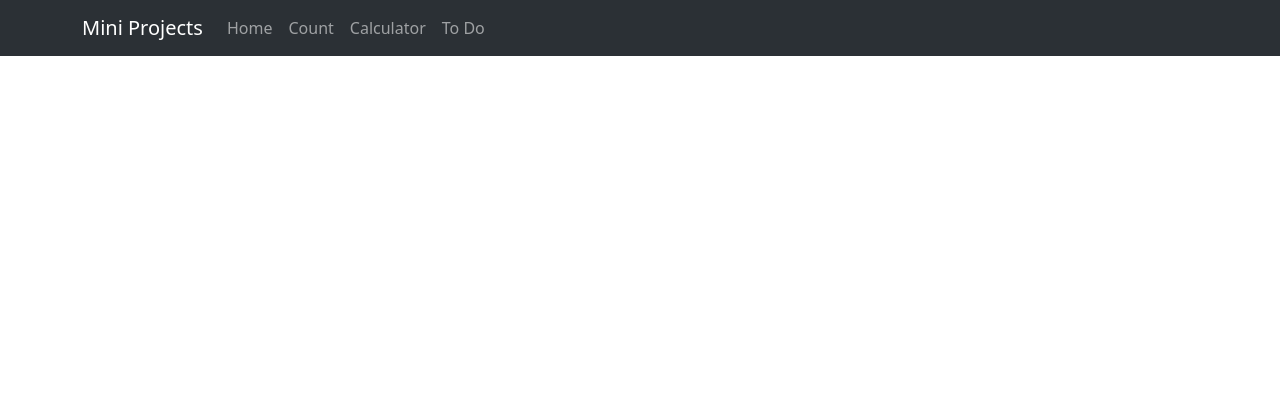
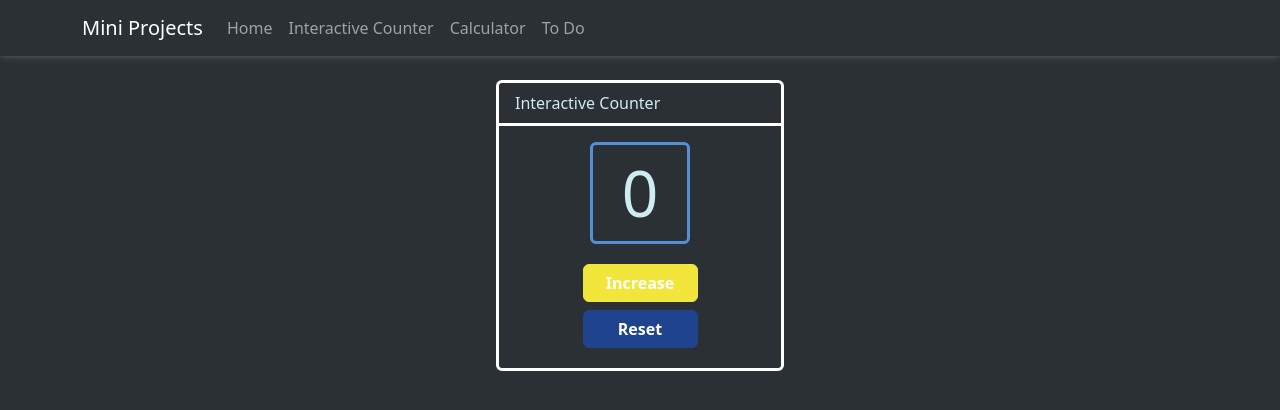
Before and after one commit to LizzColDev/mini-projects, a React (Vite) app: page / in a window 1280 px wide. Shown: the top 410 px of the page. Built offline with nearby package versions, Linux system fonts and the light colour scheme.

Commit message:
Added ContainerCounter Component and logic

```diff
--- a/src/App.jsx
+++ b/src/App.jsx
@@ -1,9 +1,20 @@
+import { Container } from 'react-bootstrap'
 import NavBar from './components/NavBar'
+import Home from './pages/Home'
 
 function App() {
 
   return (
-<NavBar/>
+    <Container
+    style={{
+      maxWidth: '100%',
+      padding: '0'
+    }}
+        >
+      <NavBar/>
+      <Home/>
+    </Container>
+
   )
 }
 
--- /dev/null
+++ b/src/components/Counter/ContainerCounter.css
@@ -0,0 +1,53 @@
+.card.container-counter {
+    border: 3px solid white;
+    min-width: 18rem;
+    background-color: transparent;
+    margin: 24px;
+
+  }
+
+  .card-header.counter-title {
+    color: #ceecf2;
+    border-bottom: 3px solid white;
+  }
+
+  .contain-counter {
+    display: flex;
+    flex-direction: column;
+    align-items: center;
+  }
+
+  .number {
+    font-size: 4rem;
+    border: 3px solid #558ed9;
+    text-align: center;
+    min-width: 40%;
+    color: #ceecf2;
+    border-radius: 6px;
+  }
+
+  .contain-counter button {
+    min-width: 46%;
+    margin: 4px;
+    font-weight: bold;
+  }
+
+  .btn.btn-increase{
+    background-color:#F2E63D;
+    border-color: #F2E63D;
+  }
+
+  .btn.btn-reset{
+    background-color:#1F438C;
+    border-color: #1F438C;
+  }
+
+  .btn.btn-increase:hover{
+    background-color:#558ED9;
+    border-color: #558ED9;
+  }
+
+  .btn.btn-reset:hover{
+    background-color:#3C4359;
+    border-color: #3C4359;
+  }
--- /dev/null
+++ b/src/components/Counter/ContainerCounter.jsx
@@ -0,0 +1,33 @@
+import { useState } from 'react';
+import { Button, Card } from 'react-bootstrap';
+import './ContainerCounter.css';
+
+function ContainerCounter() {
+  const [currentNumber, setCurrentNumber] = useState(0);
+
+  const handleClick = () => {
+    setCurrentNumber(currentNumber + 1);
+  };
+
+  const resetCounter = () => {
+    setCurrentNumber(0);
+  };
+
+  return (
+    <Card className="container-counter mb-2">
+      <Card.Header className='counter-title'>Interactive Counter</Card.Header>
+
+      <Card.Body className='contain-counter'>
+        <Card.Text className='number'>{currentNumber}</Card.Text>
+        <Button className='btn-increase' onClick={handleClick}>
+          Increase
+        </Button>
+        <Button className='btn-reset' onClick={resetCounter}>
+          Reset
+        </Button>
+      </Card.Body>
+    </Card>
+  );
+}
+
+export default ContainerCounter;
--- a/src/components/NavBar.jsx
+++ b/src/components/NavBar.jsx
@@ -3,14 +3,14 @@ import { Container, Nav, Navbar } from 'react-bootstrap'
 function NavBar() {
 
   return (
-    <Navbar expand="lg" className="bg-body-tertiary" data-bs-theme="dark">
+    <Navbar expand="lg" style={{boxShadow: '0px 1px 6px rgba(173, 181, 189, 0.3)', width: '100%'}} className="bg-body-tertiary" data-bs-theme="dark">
     <Container>
       <Navbar.Brand href="#home">Mini Projects</Navbar.Brand>
       <Navbar.Toggle aria-controls="basic-navbar-nav" />
       <Navbar.Collapse id="basic-navbar-nav">
         <Nav className="me-auto">
           <Nav.Link href="#home">Home</Nav.Link>
-          <Nav.Link href="#count">Count</Nav.Link>
+          <Nav.Link href="#counter">Interactive Counter</Nav.Link>
           <Nav.Link href="#calculator">Calculator</Nav.Link>
           <Nav.Link href="#todo">To Do</Nav.Link>
         </Nav>
--- a/src/index.css
+++ b/src/index.css
@@ -1,3 +1,9 @@
+* {
+  padding: 0;
+  margin: 0;
+  box-sizing: border-box;
+}
+
 :root {
   font-family: Inter, system-ui, Avenir, Helvetica, Arial, sans-serif;
   line-height: 1.5;
@@ -25,8 +31,7 @@ a:hover {
 
 body {
   margin: 0;
-  /* display: flex; */
-  /* place-items: center; */
+  background-color: #2b3035;
   min-width: 320px;
   min-height: 100vh;
 }
--- /dev/null
+++ b/src/pages/Home.jsx
@@ -0,0 +1,19 @@
+import ContainerCounter from "../components/Counter/ContainerCounter"
+
+function Home() {
+
+  return (
+    <main
+        style={{
+            display: 'flex',
+            flexDirection: 'column',
+            alignItems: 'center'
+        }}
+        >
+      <ContainerCounter/>
+    </main>
+
+  )
+}
+
+export default Home
```
